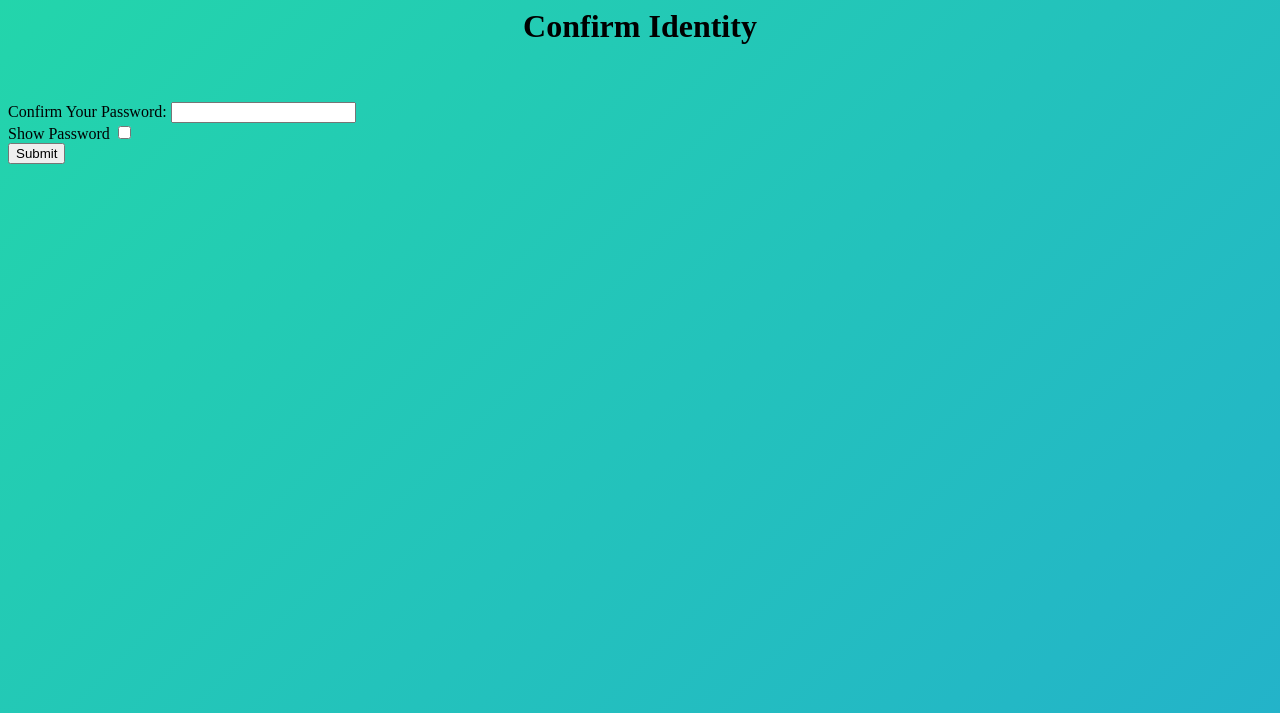
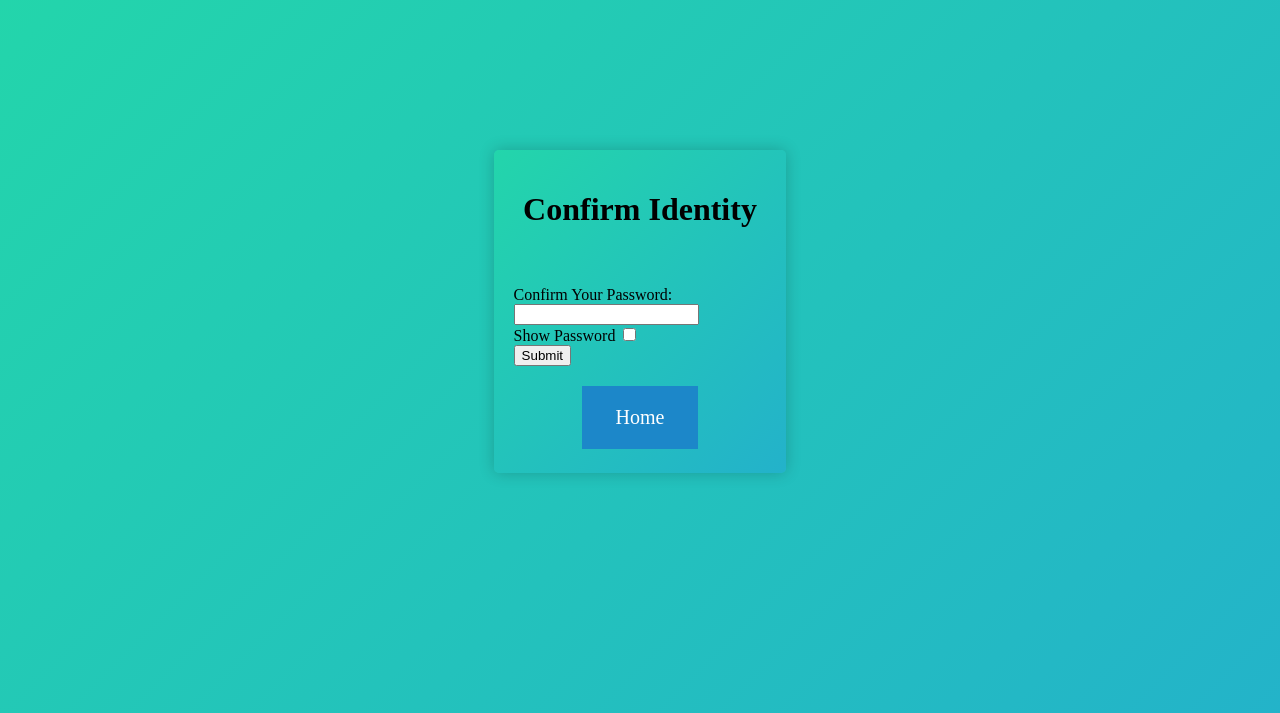
Before and after one commit to markbko/White-Board-Website, a Flask app: page /confirm_identity in a window 1280 px wide. Shown: the top 713 px of the page. Run offline with Flask 2, Linux system fonts and the light colour scheme.

Commit message:
final changes

```diff
--- a/templates/confirm_identity.html
+++ b/templates/confirm_identity.html
@@ -13,6 +13,53 @@
             });
         })
     </script>
+    <head>
+        <style>
+            .flex-parent {
+                display: flex;
+                }
+
+                .jc-center {
+                justify-content: center;
+                }
+
+                button.margin-right {
+                margin-right: 20px;
+                }
+                .button {
+                background-color: #1c87c9;
+                border: none;
+                color: white;
+                padding: 20px 34px;
+                text-align: center;
+                text-decoration: none;
+                display: inline-block;
+                font-size: 20px;
+                margin: 4px 2px;
+                cursor: pointer;
+                margin-left: auto;
+                margin-right: auto;
+                border: black;
+            }
+            .container{
+                width: 20%;
+                margin: auto;
+                margin-top: 150px;
+                box-shadow: 0 0 1rem 0 rgba(0, 0, 0, .2);
+                border-radius: 5px;
+                position: relative;
+                z-index: 1;
+                background: inherit;
+                overflow: hidden;
+                padding: 20px;
+            }
+            p{
+                text-align: center;
+            }
+        </style>
+    </head>
+
+    <div class="container">
         <h1>Confirm Identity {{ g.user[1] }}</h1>
     <br>
     {% for field, errors in form.errors.items() %}
@@ -33,5 +80,10 @@
                 {{ form.submit }}
             </div>
         </form>
+        <div class="flex-parent jc-center">
+            <a href="/" class="button" class="green margin-right">Home</a>
+            </div>
+    </div>
+
 
 </html>
```
Also changed, not shown: templates/edit_profile.html (+48 -0 lines), templates/index.html (+20 -0 lines). Lines whose indentation alone changed are shown as unchanged.
